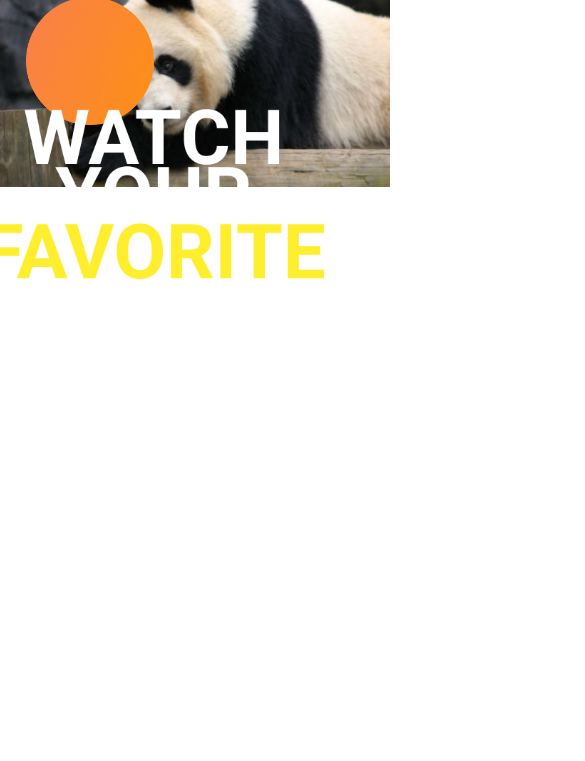
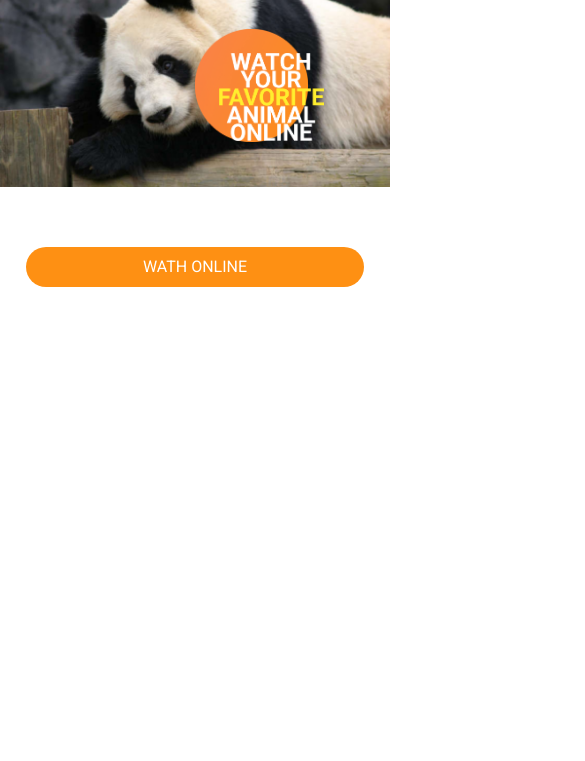
Before and after one commit to RasulUbaev/PetStory-online, a plain HTML site: page index.html in a window 390 px wide. Shown: the part 83-844 px from the top of the page, 585 px wide, since content can reach past the window. Drawn offline with nearby package versions, Linux system fonts and the light colour scheme.

Commit message:
add:responsive

```diff
--- a/index.html
+++ b/index.html
@@ -13,7 +13,7 @@
 
   </head>
 
-  <body class="font-roboto">
+  <body class="font-roboto overflow-x-hidden">
 
     <header class="head h-20 bg-[#000]">
       <div class="container">
@@ -43,13 +43,16 @@
 
       <section class="h-700 bg-hero-pattern w-full bg-no-repeat 2xl:bg-cover xs:bg-contain">
         <div class="container">
-          <div class="relative">
-            <img class="absolute left-1/2 top-8 xs:hidden lg:block" src="./Images/Ellipse.png" alt="ell">
-            <img class="absolute lg:left-1/2 lg:top-8 xs:h-32 lg:hidden" src="./Images/Ellipse.png" alt="ell">
-            <img class="absolute right-10 top-28" src="./Images/Watch.png" alt="Watch">
+          <div class="relative 3xl:top-16 3xl:left-1/2 2xl:top-16 2xl:left-1/2 xl:top-0 xl:left-1/2 lg:left-1/2 md:left-1/2 md:top-12 sm:left-1/2 sm:top-8 xsm:left-1/2 xsm:top-8 xs:left-1/2 xs:top-8">
+            <div class="absolute">
+              <img class="3xl:w-full 2xl:w-full xl:w-11/12 lg:w-10/12 md:w-6/12 sm:w-5/12 xsm:w-4/12 xs:w-3/12" src="./Images/Ellipse.png" alt="ell">
+            </div>
+            <div class="absolute 3xl:top-16 3xl:left-16 2xl:left-20 2xl:top-16 xl:top-16 xl:left-12 lg:top-12 lg:left-4 md:top-8 md:left-8 sm:top-8 sm:left-8 xsm:top-6 xsm:left-6 xs:top-3 xs:left-2">
+                <img class="3xl:w-full 2xl:w-full xl:w-11/12 lg:w-10/12 md:w-6/12 sm:w-5/12 xsm:w-4/12 xs:w-3/12" src="./Images/Watch.png" alt="Watch">
+            </div>
           </div>
           <div class="relative ">
-            <button class="absolute top-[550px] left-[750px] text-text-fff uppercase bg-[#fe9013] p-2 px-20 rounded-full hover:bg-h-209 active:bg-t-200">
+            <button class="absolute text-text-fff uppercase bg-[#fe9013] p-2 px-20 rounded-full hover:bg-h-209 active:bg-t-200 3xl:top-[600px] 3xl:left-[750px] 2xl:top-[580px] 2xl:left-[700px] xl:top-[450px] xl:left-[600px] lg:top-[370px] md:inset-x-0 md:top-[460px] sm:inset-x-0 sm:top-[350px] xsm:inset-x-0 xsm:top-[250px] xs:inset-x-0 xs:top-[200px] ">
               wath online
             </button>
           </div>
```
